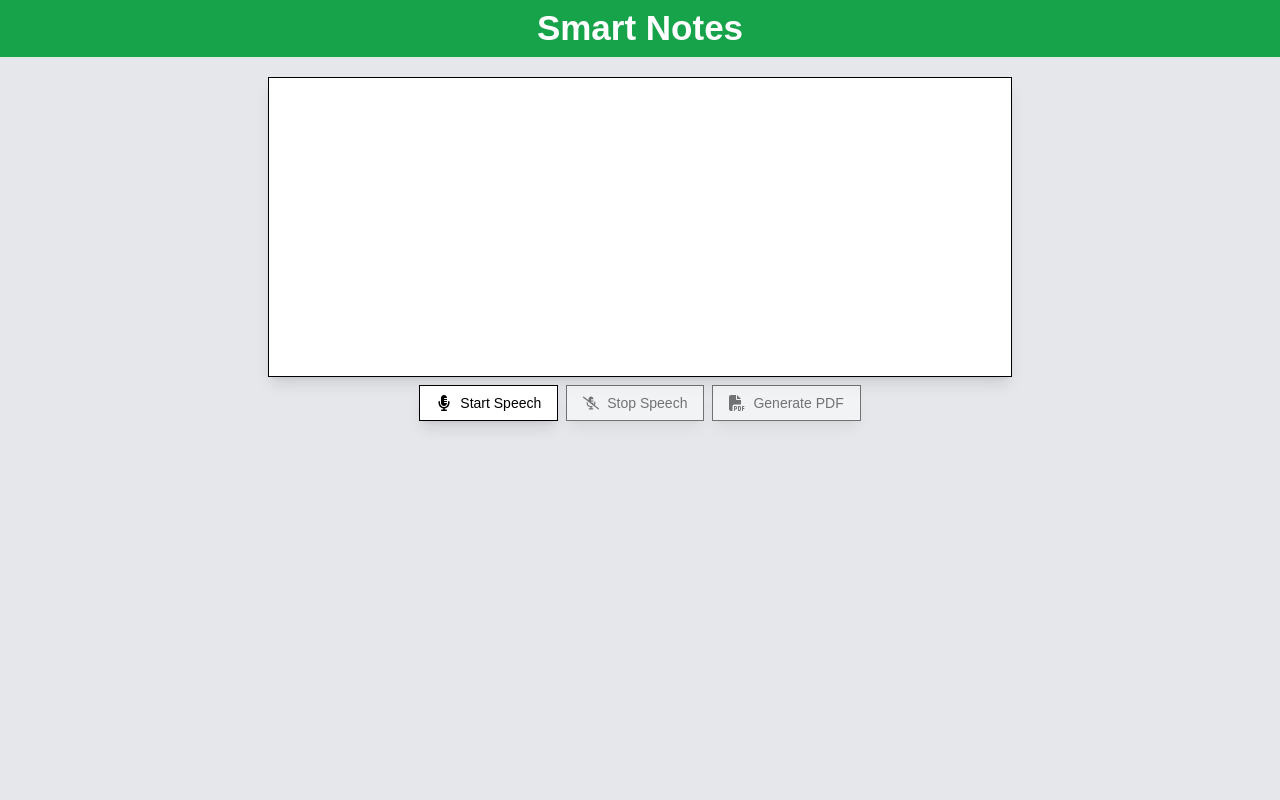
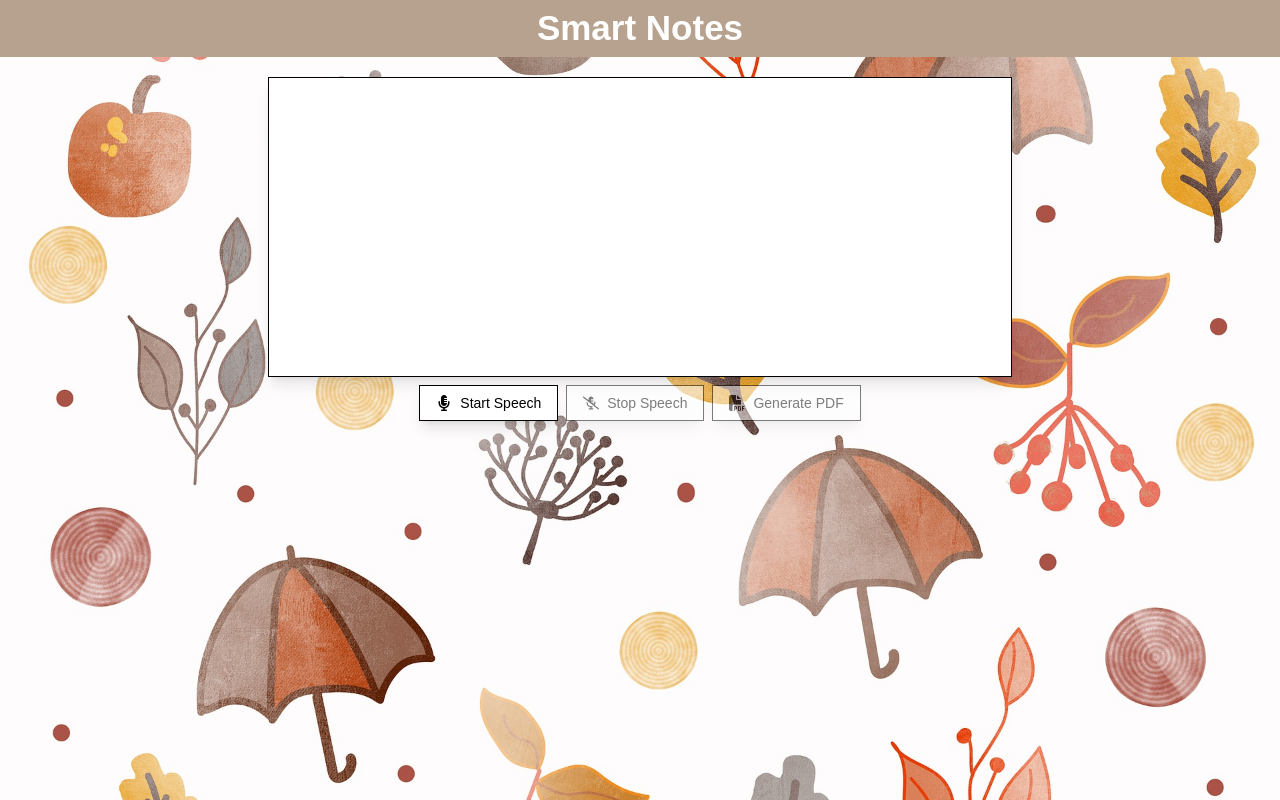
Before and after one commit to shraddhaVarshney/smart-notes, a Next.js app: page / in a window 1280 px wide. Built offline with nearby package versions, Linux system fonts and the light colour scheme.

Commit message:
changes in background and header color

```diff
--- a/app/globals.css
+++ b/app/globals.css
@@ -9,5 +9,11 @@
 
 body {
   font-family: Arial, Helvetica, sans-serif;
+  background-image: url("/bg1.jpg");
+  background-position: center;
+    /* Center the image */
+    background-repeat: repeat;
+    /* Do not repeat the image */
+    background-size: cover;
   @apply bg-gray-200
 }
--- a/app/layout.tsx
+++ b/app/layout.tsx
@@ -28,7 +28,7 @@ export default function RootLayout({
       <body
         className={`${geistSans.variable} flex flex-col h-[100vh] ${geistMono.variable} antialiased`}
       >
-        <div className="w-full flex justify-center items-center font-bold text-[35px] bg-green-600 text-white px-3 py-0.5">Smart Notes</div>
+        <div className="w-full flex justify-center items-center font-bold text-[35px] bg-[#B6A28E] text-white px-3 py-0.5">Smart Notes</div>
        <div className="w-full">{children}</div>
       </body>
     </html>
--- a/app/page.tsx
+++ b/app/page.tsx
@@ -57,7 +57,7 @@ const generatePdf = (fileName:string)=>{
   return (
     <section className="w-full flex justify-center text-black  flex-col gap-2 items-center p-5 ">
        {/* <section className="w-full flex items-center justify-center p-3 font-bold text-[20px]">Your Notes</section> */}
-      <div className="min-h-[300px] max-sm:w-full rounded-md bg-white border-black sm:w-full md:w-full lg:w-[60%] shadow-lg p-3 border text-black">{transcript}</div>
+      <div className="min-h-[300px] max-h-[300px] overflow-y-auto max-sm:w-full rounded-md bg-white border-black sm:w-full md:w-full lg:w-[60%] shadow-lg p-3 border text-black">{transcript}</div>
       <section className="w-full flex flex-row justify-center items-center gap-2 flex-wrap">
       <Button onClick={()=>{
         setToggleMic(prev => !prev)
```
Also changed, not shown: public/bg1.jpg (added).
